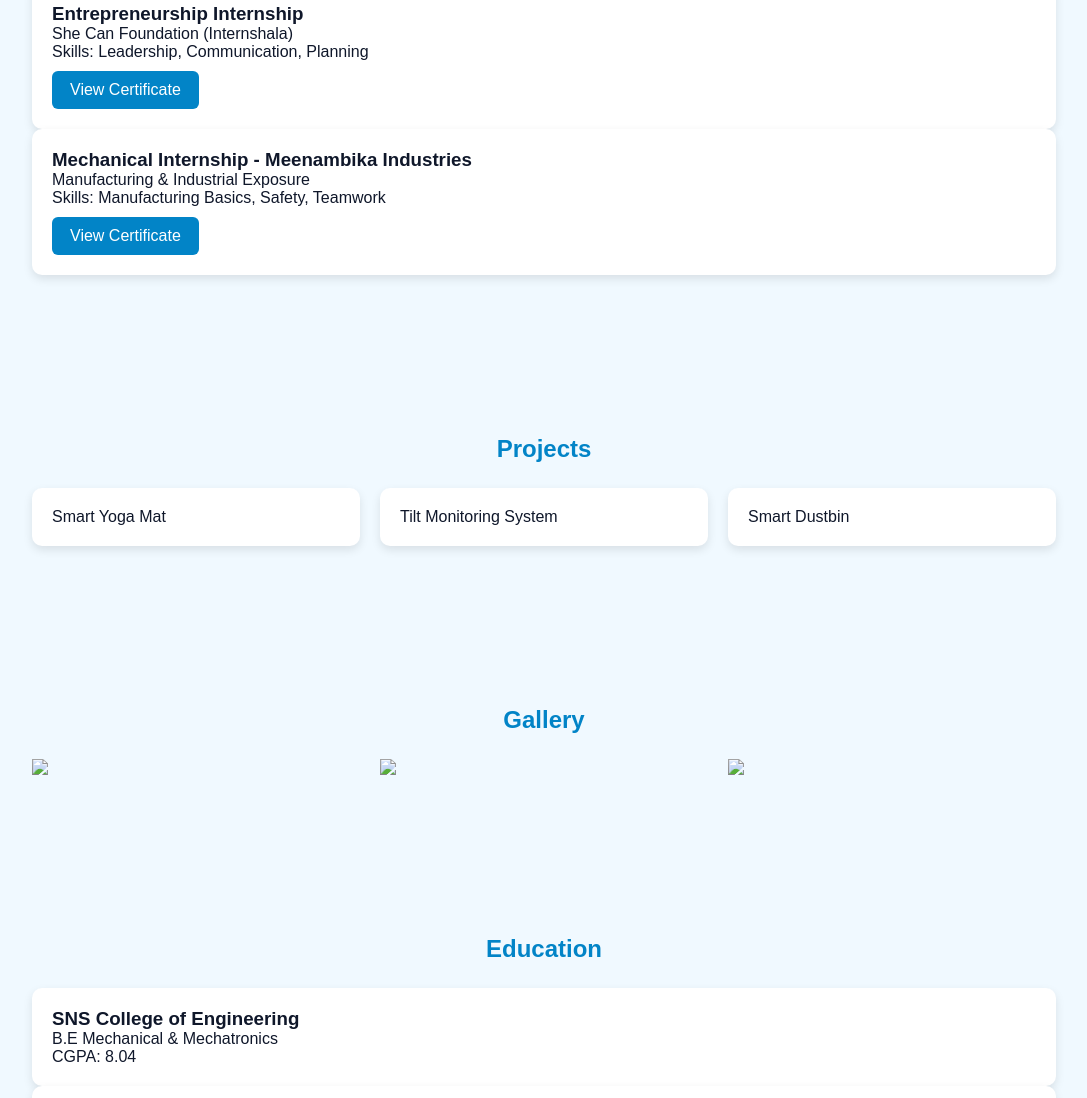
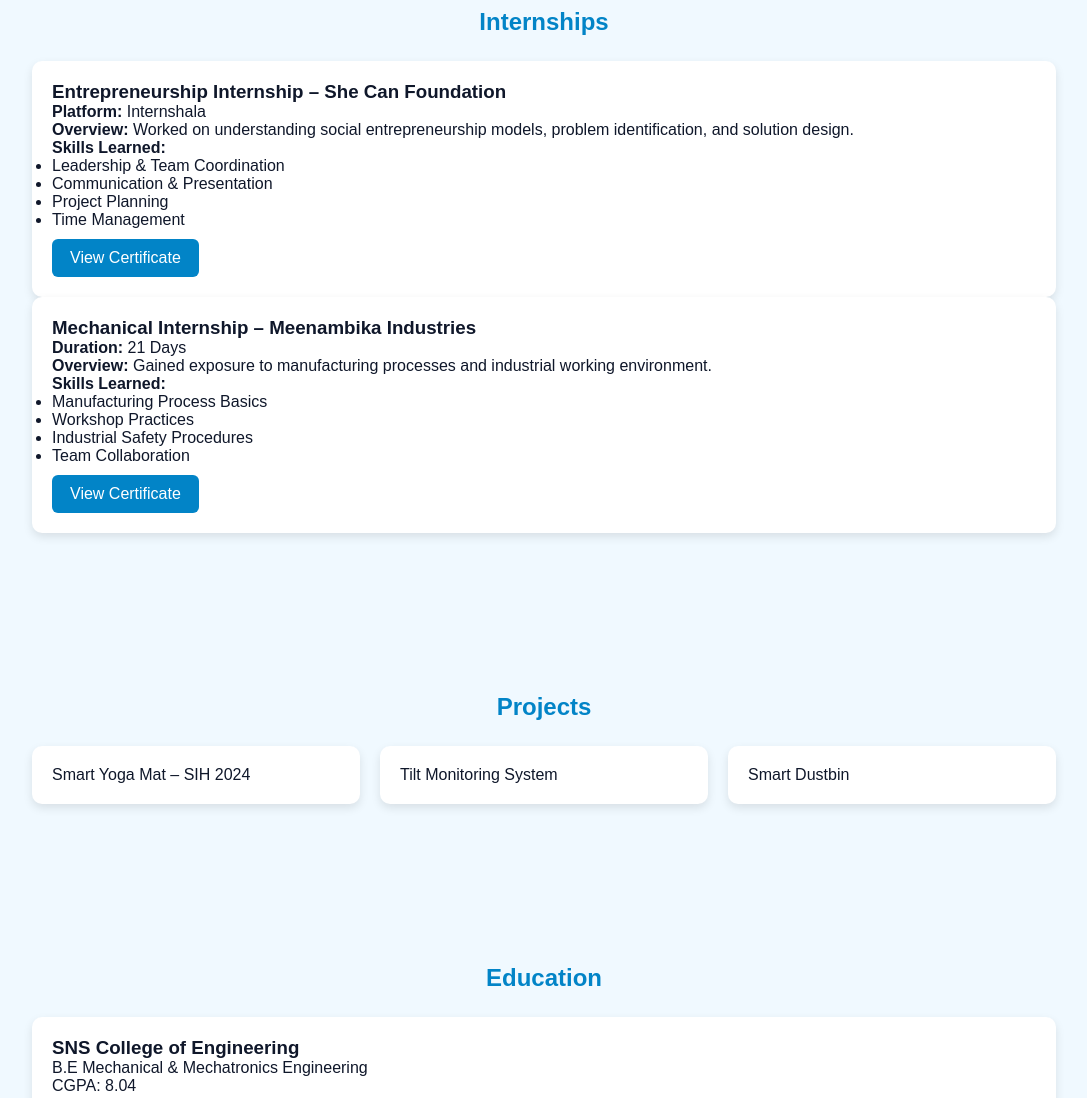
Before and after one commit to Sabarish-s-s/Portfolio, a plain HTML site: page index.html in a window 1280 px wide. Shown: the part 1632-2730 px from the top of the page, without its empty margins (96-1183 px from the left). Drawn offline with Linux system fonts and the light colour scheme.

Commit message:
Update index.html

```diff
--- a/index.html
+++ b/index.html
@@ -12,7 +12,6 @@ href="https://cdnjs.cloudflare.com/ajax/libs/font-awesome/6.5.0/css/all.min.css"
 </head>
 <body>
 
-<!-- HEADER -->
 <header>
 <h2 class="logo">Sabarish</h2>
 
@@ -22,13 +21,11 @@ href="https://cdnjs.cloudflare.com/ajax/libs/font-awesome/6.5.0/css/all.min.css"
 <a href="#skills">Skills</a>
 <a href="#internships">Internships</a>
 <a href="#projects">Projects</a>
-<a href="#gallery">Gallery</a>
 <a href="#education">Education</a>
 <a href="#contact">Contact</a>
 </nav>
 
 <div class="top">
-<button id="toggleTheme">🌙</button>
 <a href="resume.pdf" class="btn" download>Download Resume</a>
 </div>
 </header>
@@ -52,7 +49,7 @@ href="https://cdnjs.cloudflare.com/ajax/libs/font-awesome/6.5.0/css/all.min.css"
 <h2>About Me</h2>
 <p>A Mechanical and Mechatronics Engineering student with a strong interest in design, additive manufacturing, and prototyping.</p>
 <p>I actively work on design-based projects, focusing on functionality, usability, and real-world application.</p>
-<p>I aim to grow as a design-focused engineer contributing to innovative projects.</p>
+<p>I aim to grow as a design-focused engineer contributing to innovative and impactful projects.</p>
 </section>
 
 <!-- SKILLS -->
@@ -68,6 +65,7 @@ href="https://cdnjs.cloudflare.com/ajax/libs/font-awesome/6.5.0/css/all.min.css"
 <div class="card">C++ (Basic)</div>
 <div class="card">FlutterFlow</div>
 <div class="card">IoT Sensors</div>
+<div class="card">Canva</div>
 </div>
 
 <br>
@@ -79,16 +77,30 @@ href="https://cdnjs.cloudflare.com/ajax/libs/font-awesome/6.5.0/css/all.min.css"
 <h2>Internships</h2>
 
 <div class="card">
-<h3>Entrepreneurship Internship</h3>
-<p>She Can Foundation (Internshala)</p>
-<p>Skills: Leadership, Communication, Planning</p>
+<h3>Entrepreneurship Internship – She Can Foundation</h3>
+<p><b>Platform:</b> Internshala</p>
+<p><b>Overview:</b> Worked on understanding social entrepreneurship models, problem identification, and solution design.</p>
+<p><b>Skills Learned:</b></p>
+<ul>
+<li>Leadership & Team Coordination</li>
+<li>Communication & Presentation</li>
+<li>Project Planning</li>
+<li>Time Management</li>
+</ul>
 <a href="certificates/shecan.pdf" class="btn" target="_blank">View Certificate</a>
 </div>
 
 <div class="card">
-<h3>Mechanical Internship - Meenambika Industries</h3>
-<p>Manufacturing & Industrial Exposure</p>
-<p>Skills: Manufacturing Basics, Safety, Teamwork</p>
+<h3>Mechanical Internship – Meenambika Industries</h3>
+<p><b>Duration:</b> 21 Days</p>
+<p><b>Overview:</b> Gained exposure to manufacturing processes and industrial working environment.</p>
+<p><b>Skills Learned:</b></p>
+<ul>
+<li>Manufacturing Process Basics</li>
+<li>Workshop Practices</li>
+<li>Industrial Safety Procedures</li>
+<li>Team Collaboration</li>
+</ul>
 <a href="certificates/meenambika.pdf" class="btn" target="_blank">View Certificate</a>
 </div>
 
@@ -99,17 +111,28 @@ href="https://cdnjs.cloudflare.com/ajax/libs/font-awesome/6.5.0/css/all.min.css"
 <h2>Projects</h2>
 
 <div class="grid">
-<div class="card project" onclick="openModal('Smart Yoga Mat','AI-powered yoga mat for posture correction and tracking.')">
-Smart Yoga Mat
+
+<div class="card project" onclick="openModal(
+'Smart Yoga Mat – SIH 2024',
+'AI-powered yoga mat designed to provide real-time posture correction, haptic feedback, biometric tracking, and smartwatch connectivity.\\n\\nSkills Learned:\\n• Sensor Integration\\n• Embedded Systems Programming\\n• Bluetooth Communication\\n• UI Prototyping (FlutterFlow)'
+)">
+Smart Yoga Mat – SIH 2024
 </div>
 
-<div class="card project" onclick="openModal('Tilt Monitoring System','Angular displacement monitoring using Arduino & MPU6050.')">
+<div class="card project" onclick="openModal(
+'Tilt Monitoring System',
+'Tilt detection system that monitors angular displacement and triggers alerts for safety-critical environments.\\n\\nSkills Learned:\\n• Arduino Programming\\n• MPU6050 Sensor Interfacing\\n• Embedded C\\n• Circuit Design'
+)">
 Tilt Monitoring System
 </div>
 
-<div class="card project" onclick="openModal('Smart Dustbin','Contactless dustbin using ultrasonic and IR sensors.')">
+<div class="card project" onclick="openModal(
+'Smart Dustbin',
+'Contactless dustbin that detects human presence and opens lid automatically.\\n\\nSkills Learned:\\n• Ultrasonic Sensor Interfacing\\n• Servo Motor Control\\n• Arduino IDE Usage\\n• Basic Electronics'
+)">
 Smart Dustbin
 </div>
+
 </div>
 </section>
 
@@ -122,24 +145,13 @@ Smart Dustbin
 </div>
 </div>
 
-<!-- GALLERY -->
-<section id="gallery">
-<h2>Gallery</h2>
-
-<div class="grid">
-<img src="images/gallery1.jpg">
-<img src="images/gallery2.jpg">
-<img src="images/gallery3.jpg">
-</div>
-</section>
-
 <!-- EDUCATION -->
 <section id="education">
 <h2>Education</h2>
 
 <div class="card">
 <h3>SNS College of Engineering</h3>
-<p>B.E Mechanical & Mechatronics</p>
+<p>B.E Mechanical & Mechatronics Engineering</p>
 <p>CGPA: 8.04</p>
 </div>
 
@@ -147,6 +159,7 @@ Smart Dustbin
 <h3>CHAVARA VIDYA BHAVAN MATRIC HR.SEC SCHOOL</h3>
 <p>HSC: 79.33%</p>
 </div>
+
 </section>
 
 <!-- CONTACT -->
```
